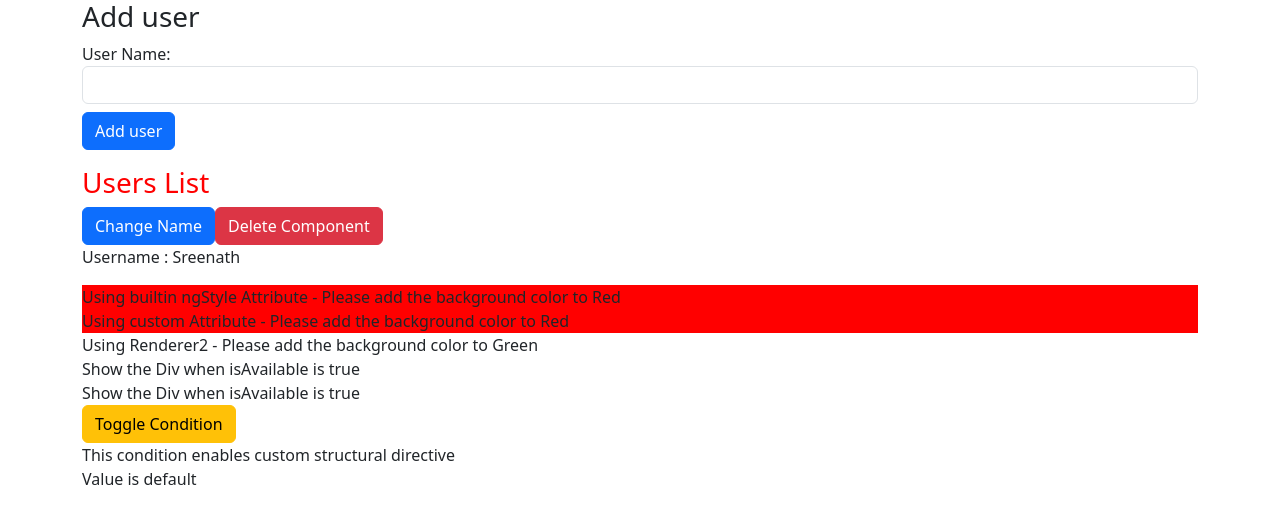
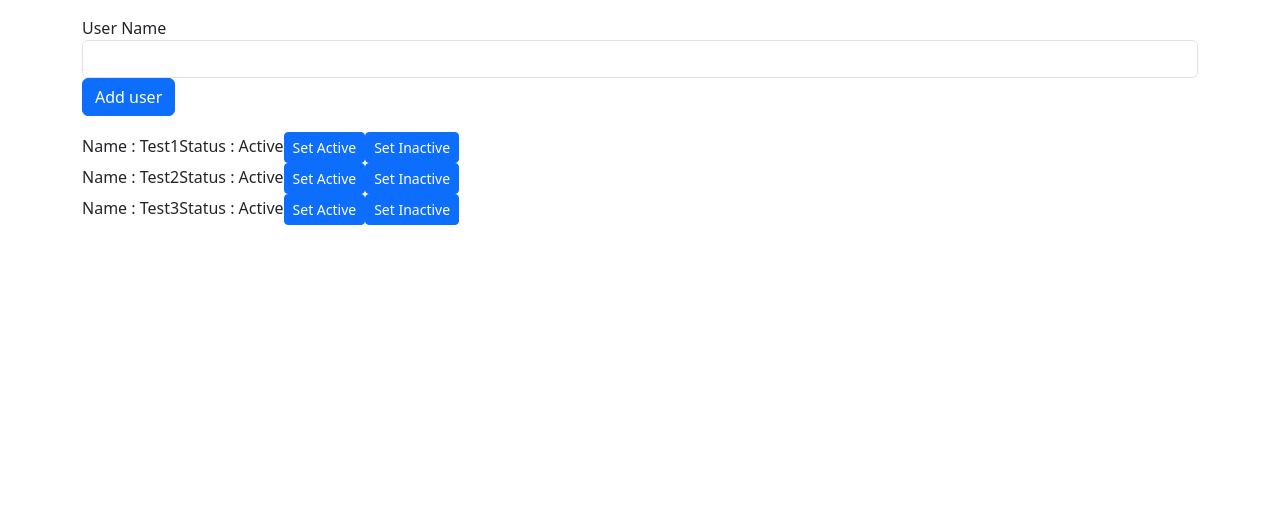
Before and after one commit to sreenath096/angular-learnings, an Angular app: page / in a window 1280 px wide. Shown: the top 524 px of the page. Built offline with nearby package versions, Linux system fonts and the light colour scheme.

Commit message:
Create New Service and use the service as Data in Angular

```diff
--- /dev/null
+++ b/src/app/addserviceuser/addserviceuser.component.html
@@ -0,0 +1,11 @@
+<div class="row">
+    <div class="col-md-12">
+        <div class="form-group">
+            <label>User Name</label>
+            <input type="text" class="form-control" [(ngModel)]="userName" />
+        </div>
+        <div>
+            <button class="btn btn-primary" (click)="onAddUser()">Add user</button>
+        </div>
+    </div>
+</div>
--- /dev/null
+++ b/src/app/addserviceuser/addserviceuser.component.ts
@@ -0,0 +1,19 @@
+import { Component } from '@angular/core';
+import { UserService } from '../services/user.service';
+
+@Component({
+  selector: 'app-addserviceuser',
+  templateUrl: './addserviceuser.component.html',
+  styleUrl: './addserviceuser.component.css'
+})
+export class AddserviceuserComponent {
+  userName: string = '';
+
+  constructor(private userService: UserService) {
+
+  }
+
+  onAddUser() {
+    this.userService.addUser(this.userName, 'active');
+  }
+}
--- a/src/app/app.component.html
+++ b/src/app/app.component.html
@@ -9,11 +9,24 @@
     </div>
   </div>
 </div> -->
-
+<!--
 <div class="container">
   <div class="row">
     <div class="col-sm-12">
       <app-new-users></app-new-users>
     </div>
   </div>
+</div> -->
+
+<div class="container">
+  <div class="row my-3">
+    <div class="col-md-12">
+      <app-addserviceuser></app-addserviceuser>
+    </div>
+  </div>
+  <div class="row">
+    <div class="col-md-12">
+      <app-serviceuser *ngFor="let user of users; let i = index" [user]="user" [id]="i"></app-serviceuser>
+    </div>
+  </div>
 </div>
--- a/src/app/app.component.ts
+++ b/src/app/app.component.ts
@@ -1,10 +1,19 @@
-import { Component } from '@angular/core';
+import { Component, OnInit } from '@angular/core';
+import { UserService } from './services/user.service';
 
 @Component({
   selector: 'app-root',
   templateUrl: './app.component.html',
-  styleUrl: './app.component.css'
+  styleUrl: './app.component.css',
+  providers: [UserService]
 })
-export class AppComponent {
+export class AppComponent implements OnInit {
   title = 'angular-learnings';
+  users: { name: string, status: string }[] = [];
+  constructor(private userService: UserService) {
+
+  }
+  ngOnInit(): void {
+    this.users = this.userService.users;
+  }
 }
--- a/src/app/app.module.ts
+++ b/src/app/app.module.ts
@@ -12,6 +12,8 @@ import { AdduserComponent } from './adduser/adduser.component';
 import { HighlightTextDirective } from './Directives/HightlightText.directive';
 import { RendererHighlightDirective } from './Directives/renderer-highlight.directive';
 import { AlternateIfDirective } from './Directives/alternate-if.directive';
+import { ServiceuserComponent } from './serviceuser/serviceuser.component';
+import { AddserviceuserComponent } from './addserviceuser/addserviceuser.component';
 
 @NgModule({
   declarations: [
@@ -23,7 +25,9 @@ import { AlternateIfDirective } from './Directives/alternate-if.directive';
     AdduserComponent,
     HighlightTextDirective,
     RendererHighlightDirective,
-    AlternateIfDirective
+    AlternateIfDirective,
+    ServiceuserComponent,
+    AddserviceuserComponent
   ],
   imports: [
     BrowserModule,
--- /dev/null
+++ b/src/app/services/user.service.ts
@@ -0,0 +1,15 @@
+export class UserService {
+    users = [
+        { name: 'Test1', status: 'Active' },
+        { name: 'Test2', status: 'Active' },
+        { name: 'Test3', status: 'Active' }
+    ];
+
+    addUser(name: string, status: string) {
+        this.users.push({ name, status });
+    }
+
+    updateStatus(id: number, status: string) {
+        this.users[id].status = status;
+    }
+}
--- /dev/null
+++ b/src/app/serviceuser/serviceuser.component.html
@@ -0,0 +1,14 @@
+<div>
+    <span>Name : {{ user.name }}</span>
+    <span>Status : {{ user.status }}</span>
+    <span>
+        <button class="btn btn-sm btn-primary" (click)="onUpdateStatus('active')">
+
+            Set Active
+        </button>
+        <button class="btn btn-sm btn-primary" (click)="onUpdateStatus('inactive')">
+
+            Set Inactive
+        </button>
+    </span>
+</div>
--- /dev/null
+++ b/src/app/serviceuser/serviceuser.component.ts
@@ -0,0 +1,20 @@
+import { Component, Input } from '@angular/core';
+import { UserService } from '../services/user.service';
+
+@Component({
+  selector: 'app-serviceuser',
+  templateUrl: './serviceuser.component.html',
+  styleUrl: './serviceuser.component.css'
+})
+export class ServiceuserComponent {
+  @Input() user: { name: string, status: string } = { name: "", status: "" };
+  @Input() id: number = 0;
+
+  constructor(private userService: UserService) {
+
+  }
+
+  onUpdateStatus(status: string) {
+    this.userService.updateStatus(this.id, status);
+  }
+}
```
Also changed, not shown: src/app/addserviceuser/addserviceuser.component.css (added), src/app/serviceuser/serviceuser.component.css (added), 2 other files (tests, documents, lock files or other folders).
